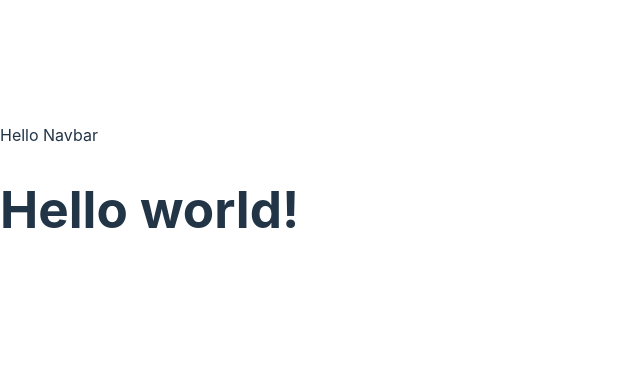
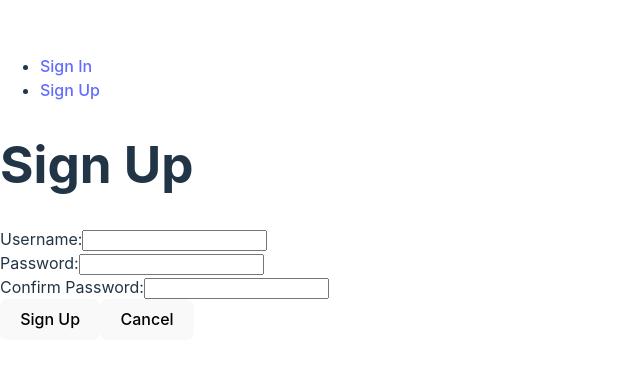
Before and after one commit to iris-noonan/sustain-frontend, a React (Vite) app: page /signup in a window 1280 px wide. Shown: the part 211-578 px from the top of the page, without its empty margins (0-640 px from the left). Built offline with nearby package versions, Linux system fonts and the light colour scheme; no server answers.

Commit message:
Added auth, signup and signin pages, product page, landing page, errors component, NavBar component

```diff
--- a/package.json
+++ b/package.json
@@ -10,6 +10,8 @@
     "preview": "vite preview"
   },
   "dependencies": {
+    "axios": "^1.7.7",
+    "cors": "^2.8.5",
     "react": "^18.3.1",
     "react-dom": "^18.3.1",
     "react-router-dom": "^6.28.0"
--- a/src/App.jsx
+++ b/src/App.jsx
@@ -1,18 +1,42 @@
 // src/App.jsx
 
 import { useState } from 'react';
-import { Routes, Route } from 'react-router-dom';
+import { Routes, Route, useNavigate } from 'react-router-dom';
 import NavBar from './components/NavBar/NavBar';
+import Landing from './pages/Landing/Landing';
+import Products from './pages/Products/Products';
+import SignIn from './pages/SignIn/SignIn';
+import SignUp from './pages/SignUp/SignUp';
+
+import { getUser, removeToken } from './utils/auth'
 
 const App = () => {
-  const [user, setUser] = useState(null)
+  const [user, setUser] = useState(getUser())
+
+  const navigate = useNavigate()
+
+  const handleSignOut = () => {
+    removeToken()
+    setUser(null)
+    navigate('/signin')
+  }
 
   return (
     <>
-      <NavBar user={user} />
-      <h1>Hello world!</h1>
+      <NavBar user={user} handleSignOut={handleSignOut}/>
+      <Routes>
+        { user ? (
+          <Route path="/" element={<Products user={user} />} />
+        ) : (
+          <>
+            <Route path="/" element={<Landing />} />
+            <Route path="/signin" element={<SignIn setUser={setUser} />} />
+            <Route path="/signup" element={<SignUp setUser={setUser} />} />
+          </>
+        )}
+      </Routes>
     </>
-  )
-}
+  );
+};
 
-export default App
+export default App;
--- /dev/null
+++ b/src/components/Errors/Errors.jsx
@@ -0,0 +1,11 @@
+const Errors = ({ message }) => {
+  if (message) {
+    return (
+      <div>
+        Error: {message}
+      </div>
+    )
+  }
+}
+
+export default Errors
--- a/src/components/NavBar/NavBar.jsx
+++ b/src/components/NavBar/NavBar.jsx
@@ -1,8 +1,25 @@
-const NavBar = ({ user }) => {
+import { NavLink } from 'react-router-dom';
+
+const NavBar = ({ user, handleSignOut }) => {
   return (
     <>
-      <p>Hello Navbar</p>
+      { user ? (
+        <nav>
+          <ul>
+            <li><NavLink to="/">Home</NavLink></li>
+            <li><NavLink to="" onClick={handleSignOut}>Sign Out</NavLink></li>
+          </ul>
+        </nav>
+      ) : (
+        <nav>
+          <ul>
+            <li><NavLink to="/signin">Sign In</NavLink></li>
+            <li><NavLink to="/signup">Sign Up</NavLink></li>
+          </ul>
+        </nav>
+      )}
     </>
   )
 }
-export default NavBar
+
+export default NavBar;
--- /dev/null
+++ b/src/pages/Landing/Landing.jsx
@@ -0,0 +1,15 @@
+// src/components/Landing.jsx
+
+const Landing = () => {
+  return (
+    <main>
+      <h1>Hello, you are on the landing page for visitors.</h1>
+      <h3>
+        If you sign up for a new account, you will have the ability to sign in
+        and see the product list.
+      </h3>
+    </main>
+  );
+};
+
+export default Landing;
--- /dev/null
+++ b/src/pages/Products/Products.jsx
@@ -0,0 +1,15 @@
+// src/components/Products.jsx
+
+const Products = ({ user }) => {
+  return (
+    <main>
+      <h1>Welcome, {user.username}</h1>
+      <p>
+        This is the products page where you, and only you, can see a list
+        of all the products.
+      </p>
+    </main>
+  );
+};
+
+export default Products;
--- /dev/null
+++ b/src/pages/SignIn/SignIn.jsx
@@ -0,0 +1,77 @@
+import { useState } from 'react'
+import { Link, useNavigate } from 'react-router-dom'
+import { signin } from '../../services/authService'
+
+import Errors from '../../components/Errors/Errors'
+
+const SignIn = ({ setUser }) => {
+
+  // ! State
+  const [formData, setFormData] = useState({
+    username: '',
+    password: ''
+  })
+
+  // ! Location variables
+  const navigate = useNavigate()
+
+  //Errors State - for storing erros to use in error handling
+  const [errors, setErrors] = useState('')
+
+  // ! Event Handlers
+  const handleChange = (e) => {
+    setFormData({ ...formData, [e.target.name]: e.target.value })
+  }
+
+  const handleSubmit = async (e) => {
+    e.preventDefault()
+    try {
+      const { user } = await signin(formData) // sign in
+      setUser(user) // set user to state
+      navigate('/') // navigate to dashboard
+    } catch (error) {
+      console.log(error.response.data.errorMessage)
+      setErrors(error.response.data.errorMessage)
+    }
+  }
+
+  return (
+    <main>
+      <section>
+      <h1>Log in</h1>
+        <form onSubmit={handleSubmit}>
+          <div>
+            <label htmlFor="username">Username:</label>
+            <input
+              type="text"
+              id="name"
+              value={formData.username}
+              name="username"
+              onChange={handleChange}
+            />
+          </div>
+          <div>
+            <label htmlFor="password">Password:</label>
+            <input
+              type="password"
+              id="password"
+              value={formData.password}
+              name="password"
+              onChange={handleChange}
+            />
+          </div>
+          <Errors message={errors} />
+          <div>
+            <button>Sign In</button>
+            <Link to="/">
+              <button>Cancel</button>
+            </Link>
+          </div>
+        </form>
+      </section>
+
+    </main>
+  )
+}
+
+export default SignIn
--- /dev/null
+++ b/src/pages/SignUp/SignUp.jsx
@@ -0,0 +1,80 @@
+// SignupForm.jsx
+
+import { useState } from 'react'
+import { Link, useNavigate } from 'react-router-dom'
+import { signup } from '../../services/authService'
+
+const SignUp = ({ setUser }) => {
+
+  // ! State
+  const [formData, setFormData] = useState({
+    username: '',
+    password: '',
+    password_confirmation: ''
+  });
+
+  // ! Location variables
+  const navigate = useNavigate()
+
+  // ! Event Handlers
+  const handleChange = (e) => {
+    setFormData({ ...formData, [e.target.name]: e.target.value })
+  };
+
+  const handleSubmit = async (e) => {
+    e.preventDefault();
+    try {
+      const { user } = await signup(formData) // sign in
+      setUser(user) // set user to state
+      navigate('/') // navigate to dashboard
+    } catch (error) {
+      console.log(error)
+    }
+  }
+
+  return (
+    <main>
+      <h1>Sign Up</h1>
+      <form onSubmit={handleSubmit}>
+        <div>
+          <label htmlFor="username">Username:</label>
+          <input
+            type="text"
+            id="name"
+            value={formData.username}
+            name="username"
+            onChange={handleChange}
+          />
+        </div>
+        <div>
+          <label htmlFor="password">Password:</label>
+          <input
+            type="password"
+            id="password"
+            value={formData.password}
+            name="password"
+            onChange={handleChange}
+          />
+        </div>
+        <div>
+          <label htmlFor="confirm">Confirm Password:</label>
+          <input
+            type="password"
+            id="confirm"
+            value={formData.password_confirmation}
+            name="password_confirmation"
+            onChange={handleChange}
+          />
+        </div>
+        <div>
+          <button>Sign Up</button>
+          <Link to="/">
+            <button>Cancel</button>
+          </Link>
+        </div>
+      </form>
+    </main>
+  )
+}
+
+export default SignUp
--- /dev/null
+++ b/src/services/authService.js
@@ -0,0 +1,28 @@
+import { setToken } from '../utils/auth'
+import axios from './interceptors'
+
+const BASE_URL = `${import.meta.env.VITE_BACK_END_SERVER_URL}/users`
+
+export const signup = async (formData) => {
+  // Sign up a user
+  const { data } = await axios.post(`${BASE_URL}/signup/`, formData)
+
+  // Set the token to local storage
+  if(data.token) {
+    setToken(data.token)
+  }
+
+  return data
+}
+
+export const signin = async (formData) => {
+  // Sign up a user
+  const { data } = await axios.post(`${BASE_URL}/signin/`, formData)
+
+  // Set the token to local storage
+  if(data.token) {
+    setToken(data.token)
+  }
+
+  return data
+}
--- /dev/null
+++ b/src/services/interceptors.js
@@ -0,0 +1,14 @@
+import axios from 'axios'
+import { getToken } from '../utils/auth'
+
+const axiosAuth = axios.create()
+
+axiosAuth.interceptors.request.use((config) => {
+    const token = getToken()
+    if (token) {
+        config.headers.Authorization = `Bearer ${token}`
+    }
+    return config
+})
+
+export default axiosAuth
--- /dev/null
+++ b/src/utils/auth.js
@@ -0,0 +1,29 @@
+const tokenName = 'AUTH_TOKEN'
+
+export const setToken = (token) => {
+  localStorage.setItem(tokenName, token)
+}
+
+export const getToken = () => {
+  return localStorage.getItem(tokenName)
+}
+
+export const removeToken = () => {
+  localStorage.removeItem(tokenName)
+}
+
+export const getUser = () => {
+  // Get token from storage
+  const token = getToken()
+  if (!token) return null
+
+  // Extract payload
+  const payload = JSON.parse( // convert JSON string into JS Object
+    atob( // Decode B64 encoded string
+      token.split('.')[1] // Get the middle string of the JSON Web Token (the payload string)
+    )
+  )
+
+  // Return the payload
+  return payload
+}
```
Also changed, not shown: 1 other file (tests, documents, lock files or other folders).
